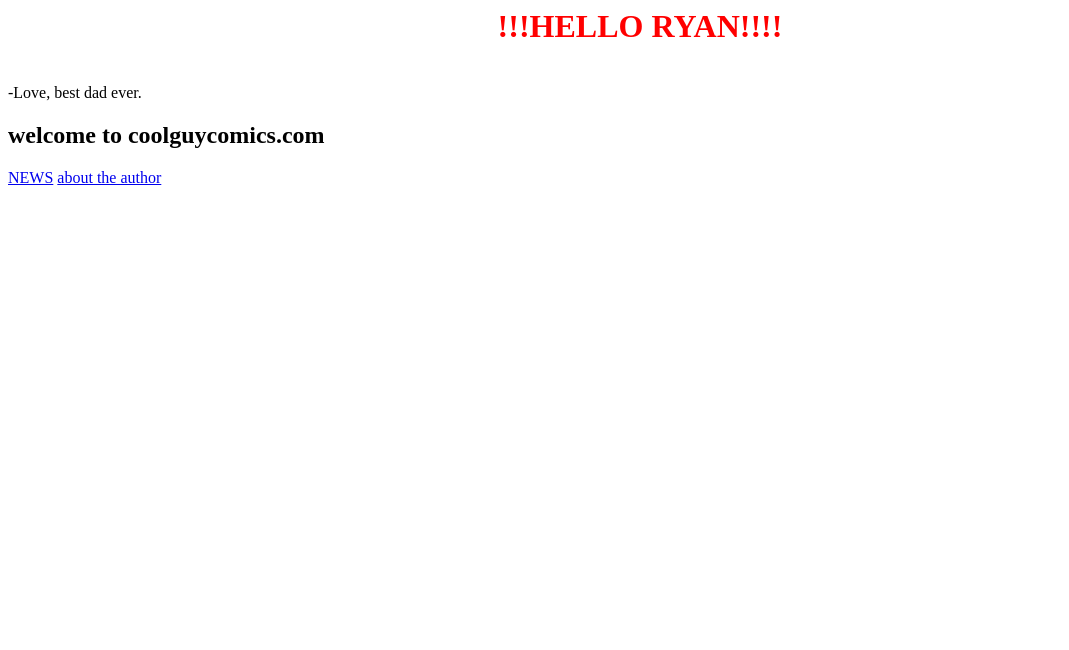
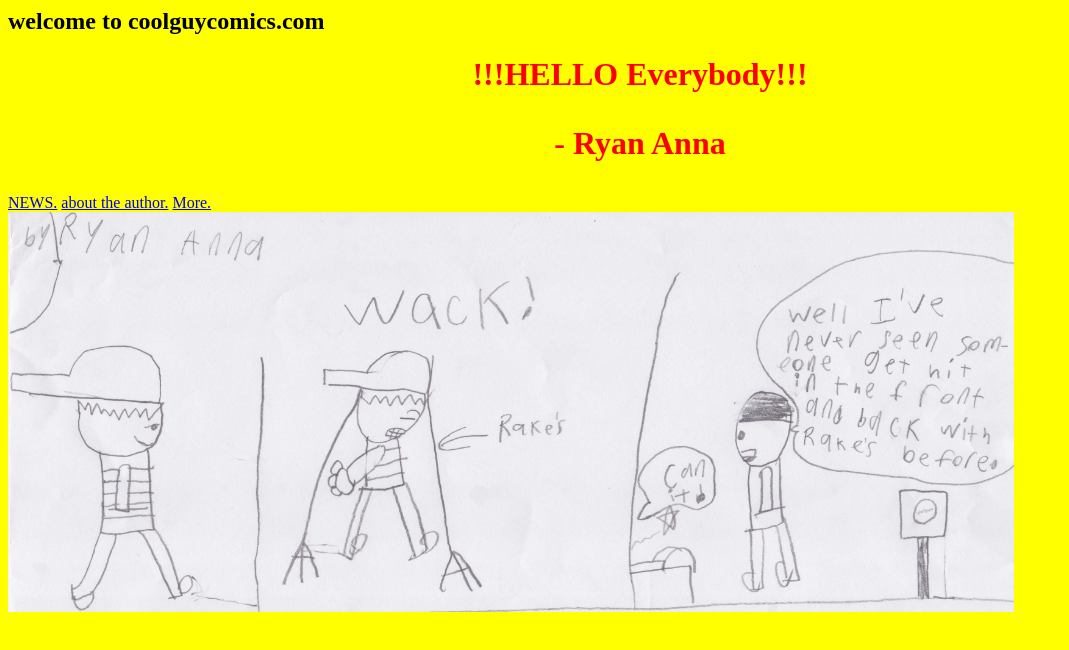
Before and after one commit to nickanna42/coolguycomics, a website: page public/index.htm in a window 1280 px wide. Shown: the whole page, without its empty margins (0-1069 px from the left). Drawn offline with Linux system fonts and the light colour scheme.

Commit message:
Added 1st comic

```diff
--- a/index.js
+++ b/index.js
@@ -22,16 +22,20 @@ app.set('view engine', '.hbs');
 
 var objectifyRoutes = require('./lib/objectifyRoutes.js');
 global.routes = objectifyRoutes('routes');
-app.use(routes.middleware.forceHTTPS);
 app.use(express.static('public', {'extensions': ['html', 'htm']}));
 require('./routes/index.js')(app);
 
 var server = http.createServer(app);
 server.listen(process.env.HTTP_PORT, process.env.DOMAIN);
 
+if (process.env.NODE_ENV == 'production') {
     var httpsOptions = {
         'pfx': fs.readFileSync('./coolguycomics.pfx'),
         'passphrase': ''
     };
     var secure_server = https.createServer(httpsOptions, app);
     secure_server.listen(443, process.env.DOMAIN);
+    app.use(routes.middleware.forceHTTPS);
+}
+
+console.log('server started');
--- a/public/index.htm
+++ b/public/index.htm
@@ -1,8 +1,21 @@
 <html>
-<h1 style="color: red; text-align: center;">!!!HELLO RYAN!!!!</h1>
-<br>
--Love, best dad ever.
+<body style="background-color:yellow;">
+    <div id="main">
+        <div id="header">
+            <div id="title">
+                <h2>welcome to coolguycomics.com</h2>
+                <h1 style="color: red; text-align: center;">
+                    !!!HELLO Everybody!!! <p>- Ryan Anna</p>
+                </h1>
+
+                  <a href="news.htm"> NEWS.</a> <a href="aboutauth.htm"> about the author.</a> <a href="other_books.htm">More.</a>
+            </div>
+            <div id="subtitle">
+           <img src="/images/comicimg/coolguy_20181021_01.jpg" style="height: 400px;"/>
+            </div>
+        </div>
+        <div id="content">
+        </div>
+    </div>
+</body>
 </html>
-<h2>welcome to coolguycomics.com</h2>
-
-<a href="news.htm">NEWS</a> <a href="aboutauth.htm">  about the author</a>
```
Also changed, not shown: public/aboutauth.htm (+2 -0 lines), public/news.htm (+1 -0 lines), public/other_books.htm (added, +19 -0 lines), public/images/comicimg/coolguy_20181021_01.jpg (added). Lines whose indentation alone changed are shown as unchanged.
